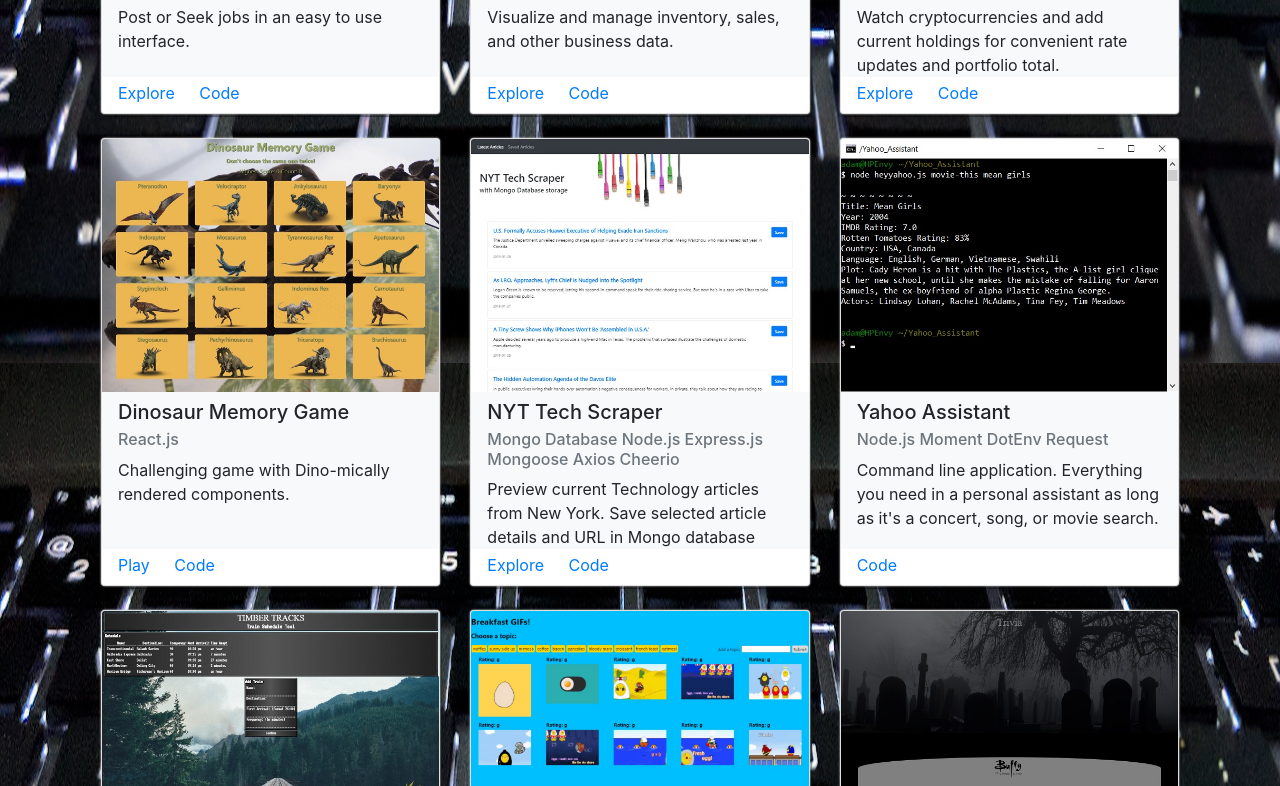
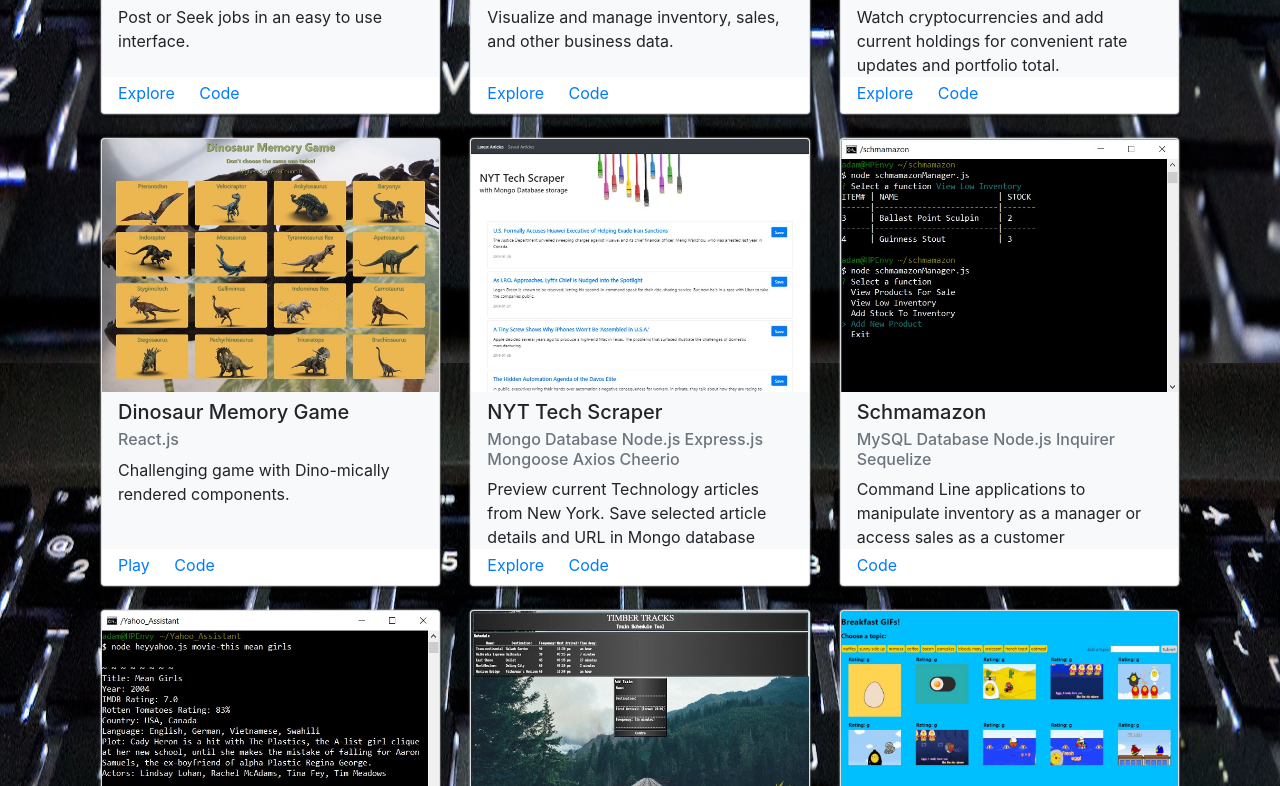
Before and after one commit to aOpenbrier/aOpenbrier.github.io, a plain HTML site: page portfolio.html in a window 1280 px wide. Shown: the part 437-1223 px from the top of the page. Drawn offline with nearby package versions, Linux system fonts and the light colour scheme.

Commit message:
add schmamazon card

```diff
--- a/portfolio.html
+++ b/portfolio.html
@@ -117,6 +117,20 @@
                     <div class="card-footer bg-white border-0 px-3 pb-2 pt-1">
                         <a href="https://mdb-scraper.herokuapp.com/" class="card-link">Explore</a>
                         <a href="https://github.com/aOpenbrier/mongo-scraper" class="card-link">Code</a>
+                    </div>
+                </div>
+            </div>
+            <!-- Schmamazon -->
+            <div class="col-sm-12 col-md-6 col-lg-4 d-flex mb-4">
+                <div class="card">
+                        <img class="card-img-top" src='images/th-schmamazon.jpg' alt="Schmamazon command line application">
+                    <div class="card-body bg-light px-3 pt-2 pb-0">
+                        <h5 class="card-title">Schmamazon</h5>
+                        <h6 class="card-subtitle text-muted mb-2">MySQL Database Node.js Inquirer Sequelize</h6>
+                        <p class="card-text">Command Line applications to manipulate inventory as a manager or access sales as a customer</p>
+                    </div>
+                    <div class="card-footer bg-white border-0 px-3 pb-2 pt-1">
+                        <a href="https://github.com/aOpenbrier/schmamazon" class="card-link">Code</a>
                     </div>
                 </div>
             </div>
```
